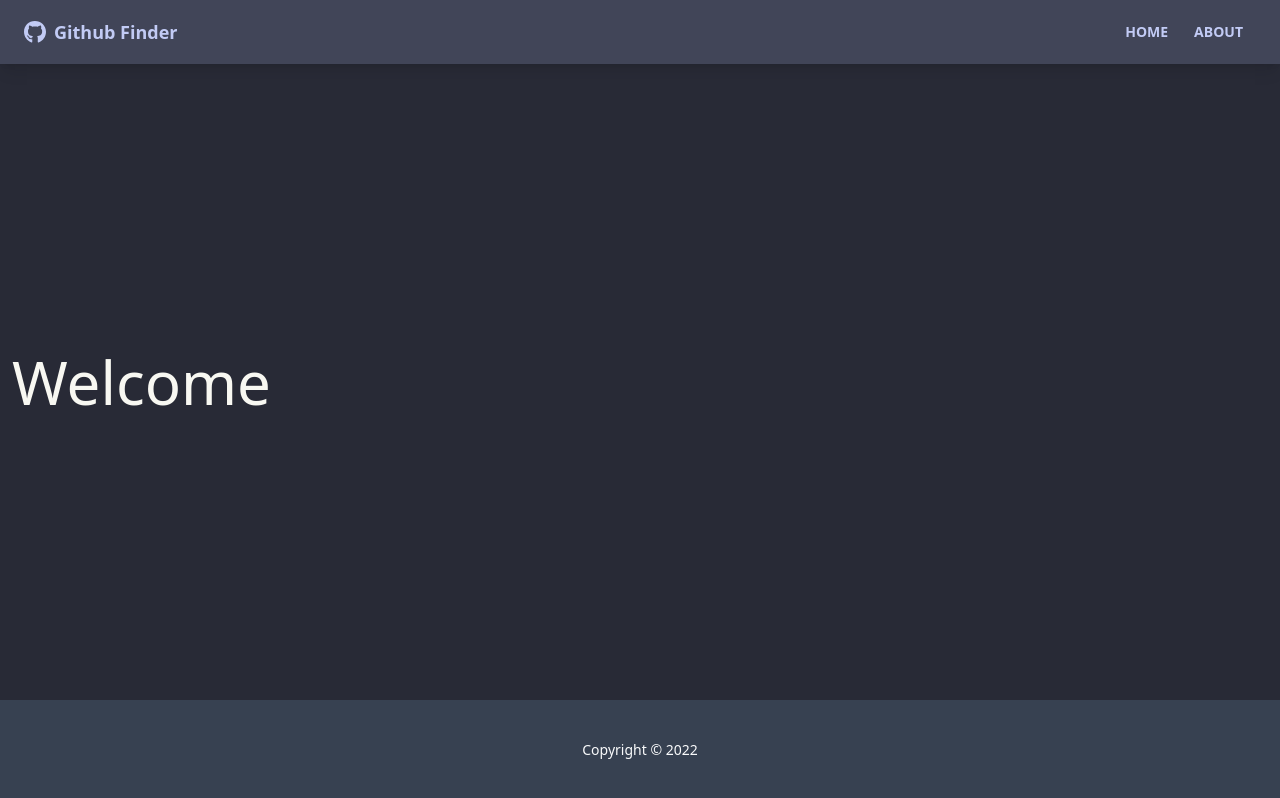
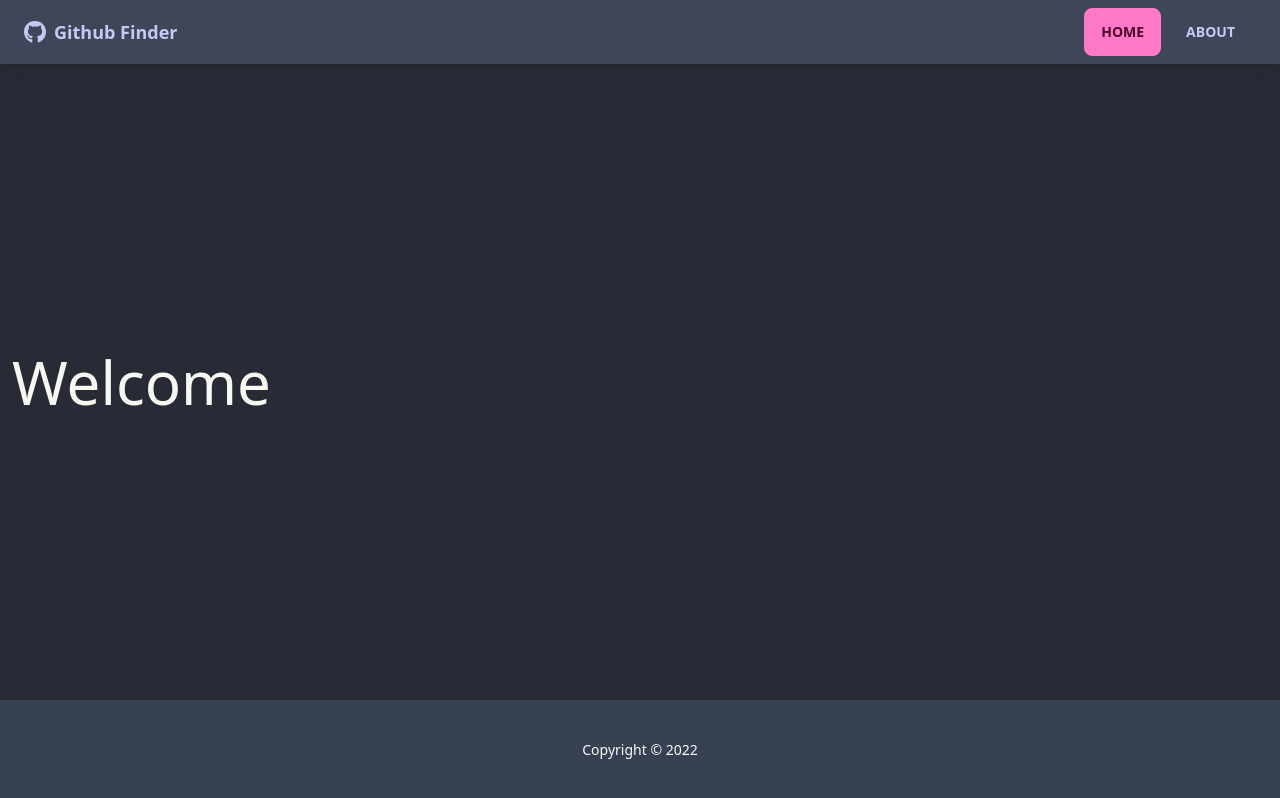
Before and after one commit to thiagolima0/react-github-finder, a React (Vite) app: page / in a window 1280 px wide. Built offline with nearby package versions, Linux system fonts and the light colour scheme.

Commit message:
add navItems

```diff
--- a/src/components/layout/AppNavbar.jsx
+++ b/src/components/layout/AppNavbar.jsx
@@ -1,25 +1,43 @@
 import { FaGithub } from "react-icons/fa";
-import { Link } from "react-router-dom";
+import { NavLink } from "react-router-dom";
 
 const AppNavbar = ({ title }) => {
+  const navItems = [
+    {
+      name: "Home",
+      path: "/",
+    },
+    {
+      name: "About",
+      path: "/about",
+    },
+  ];
+
   return (
     <nav className="navbar mb-12 shadow-lg bg-neutral text-neutral-content">
       <div className="container mx-auto">
         <div className="flex-none px-2 mx-2">
           <FaGithub className="inline pr-2 text-3xl" />
-          <Link to="/" className="text-lg font-bold align-middle">
+          <NavLink to="/" className="text-lg font-bold align-middle">
             {title}
-          </Link>
+          </NavLink>
         </div>
 
         <div className="flex-1 px-2 mx-2">
           <div className="flex justify-end">
-            <Link to="/" className="btn btn-ghost btn-sm rounded-btn">
-              Home
-            </Link>
-            <Link to="/about" className="btn btn-ghost btn-sm rounded-btn">
-              About
-            </Link>
+            {navItems.map((item, index) => (
+              <NavLink
+                key={index}
+                to={item.path}
+                className={({ isActive }) =>
+                  (isActive
+                    ? "btn-primary btn btn-md mx-1 btn-rounded"
+                    : "btn-ghost btn btn-md mx-1 btn-rounded")
+                }
+              >
+                {item.name}
+              </NavLink>
+            ))}
           </div>
         </div>
       </div>
```
